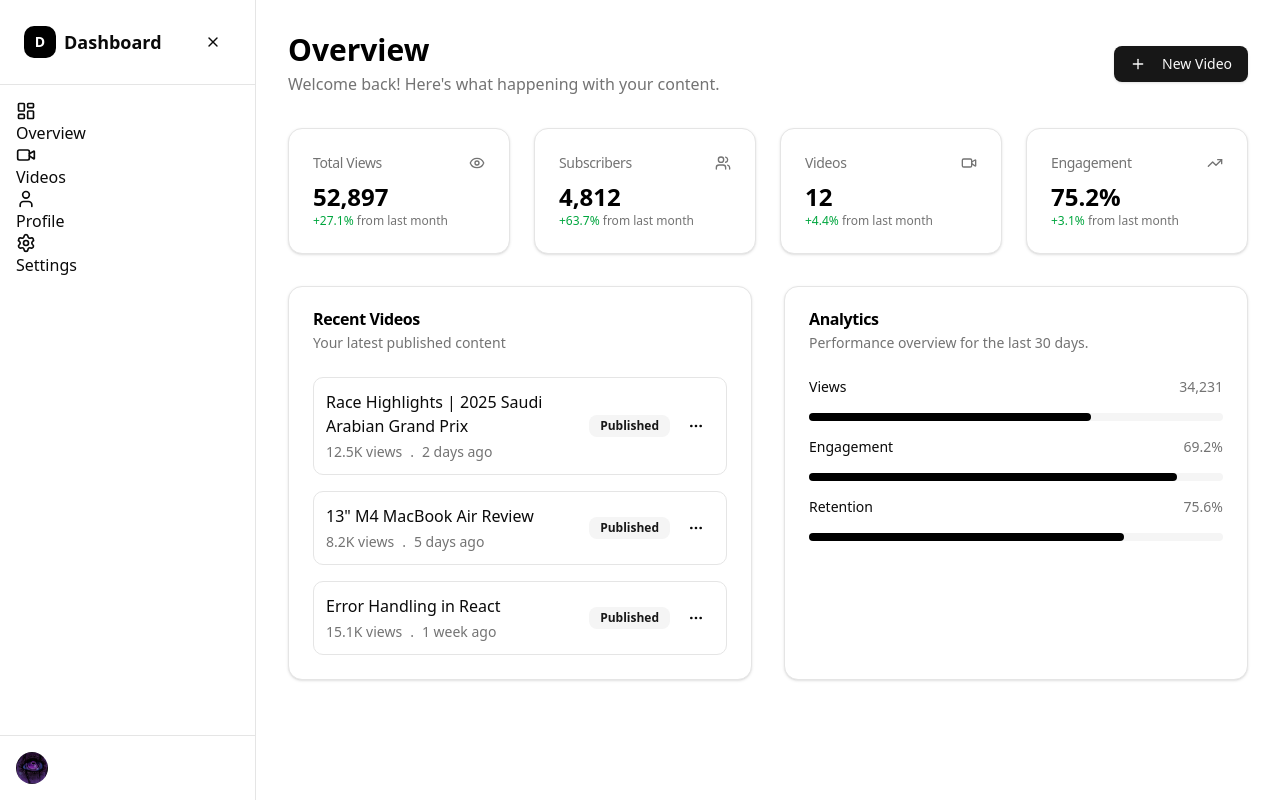
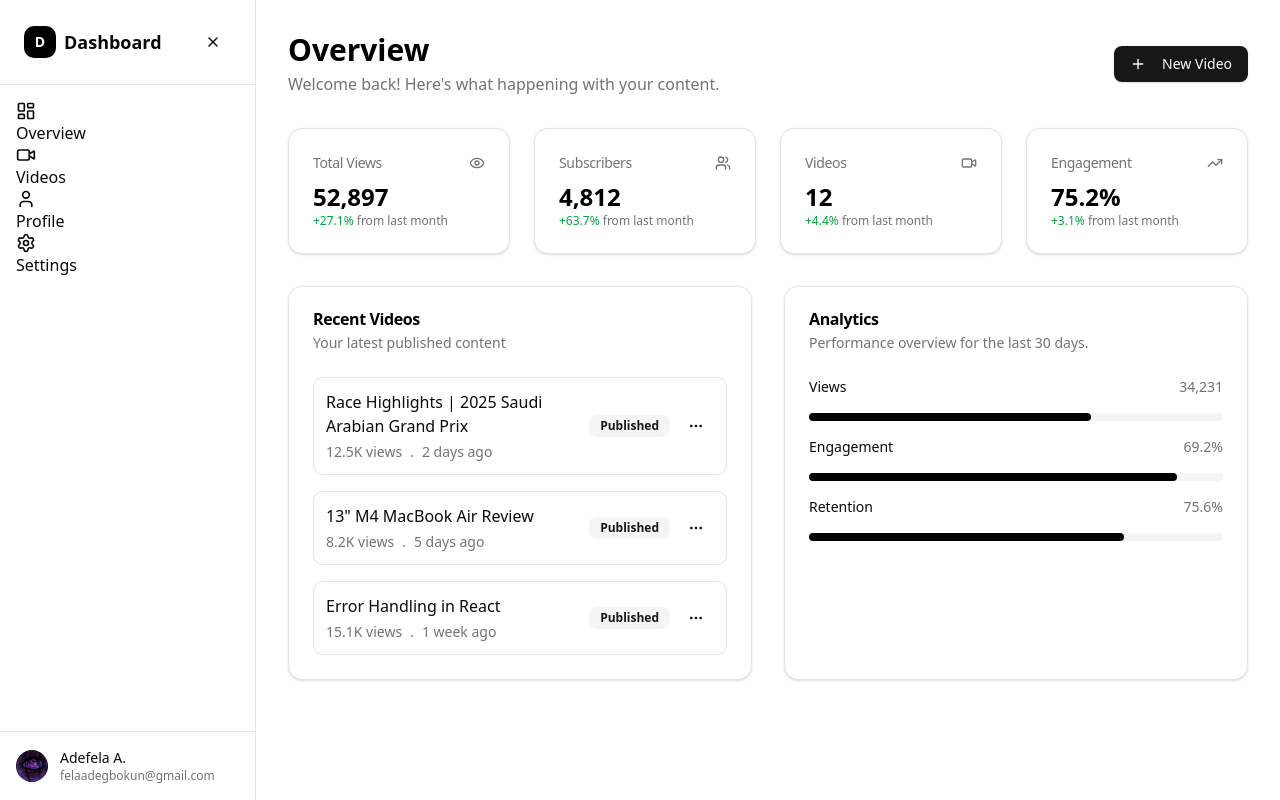
Before and after one commit to clovereighthundred/dashboard-frontend, a React (Vite) app: page /dashboard in a window 1280 px wide. Built offline with nearby package versions, Linux system fonts and the light colour scheme.

Commit message:
fix: resolve sidebar layout issue

```diff
--- a/src/components/layout/Sidebar.tsx
+++ b/src/components/layout/Sidebar.tsx
@@ -72,10 +72,10 @@ function Sidebar() {
       <div className="p-4 border-t border-border">
         <div className="flex items-center gap-3">
           <Avatar className="h-8 w-8">
-            <AvatarImage src="src/assets/userprofiles/036f2074-a18f-4348-ba9d-6e7209a15db8.jpeg" />{" "}
+            <AvatarImage src="src/assets/userprofiles/036f2074-a18f-4348-ba9d-6e7209a15db8.jpeg" />
             <AvatarFallback>AA</AvatarFallback>
           </Avatar>
-          {isCollapsed && (
+          {!isCollapsed && (
             <div className="flex-1 animate-fade-in">
               <p className="text-sm font-medium">Adefela A.</p>
               <p className="text-xs text-muted-foreground">
```
